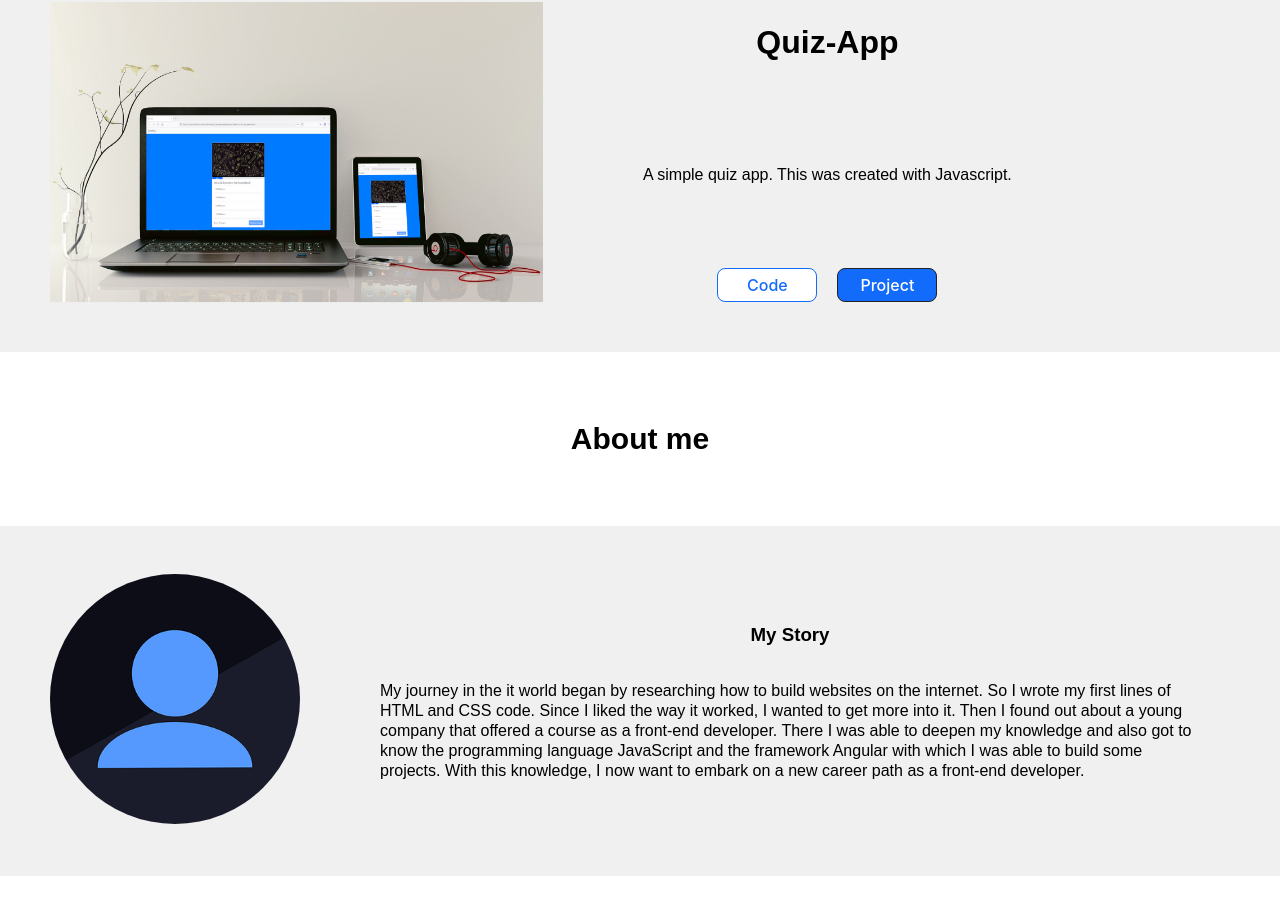
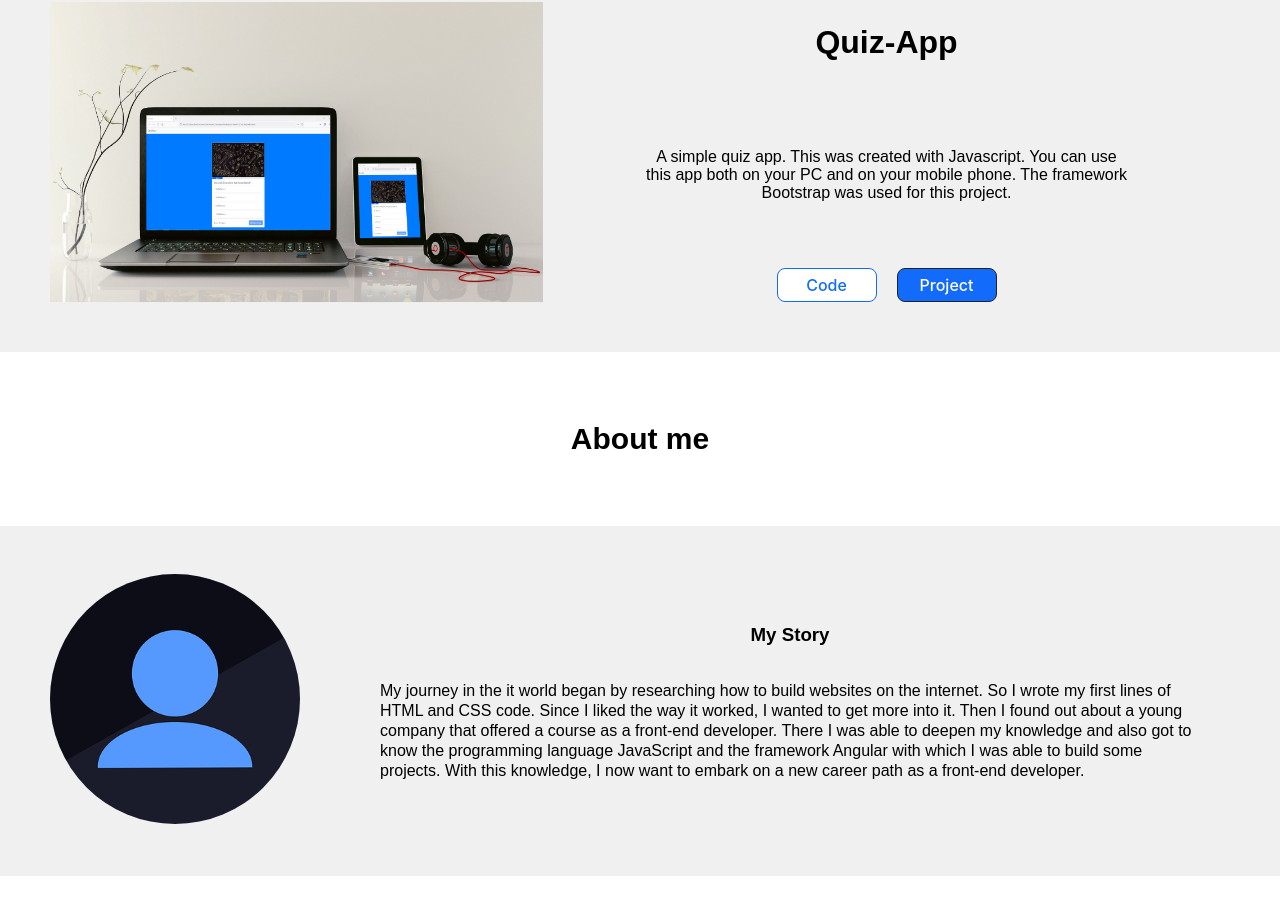
Before and after one commit to Florian-Appel/Portfolio, an Angular app: page / in a window 1280 px wide. Shown: the part 2536-3450 px from the top of the page. Built offline with nearby package versions, Linux system fonts and the light colour scheme.

Commit message:
update projects

```diff
--- a/src/app/projects/projects.component.html
+++ b/src/app/projects/projects.component.html
@@ -7,7 +7,7 @@
         <div class="container">
             <img src="assets/img/crm.jpg" alt="Avatar" class="image">
             <div class="middle">
-                <button onclick="window.location.href='https://florian-appel.developerakademie.net/simple-crm/';" class="text">to project</button>
+                <button onclick="window.location.href='https://florian-appel.developerakademie.net/simple-crm/index.html';" class="text">to project</button>
             </div>
         </div>
         <div class="projekt-info">
@@ -15,7 +15,7 @@
             <p>Here is a simple customer relationship management system. There you can create and edit users and tasks. This Angular project is linked to the Google Firebase database.</p>
             <div class="project-buttons">
                 <button onclick="window.location.href='https://github.com/Florian-Appel/simple-crm.git';" class="button-23-2 b-1" role="button">Code</button>
-                <button onclick="window.location.href='https://florian-appel.developerakademie.net/simple-crm/';" class="button-23 b-2" role="button">Project</button>
+                <button onclick="window.location.href='https://florian-appel.developerakademie.net/simple-crm/index.html';" class="button-23 b-2" role="button">Project</button>
             </div>
         </div>
     </div>
@@ -44,7 +44,7 @@
         </div>
         <div class="projekt-info">
             <h1>Quiz-App</h1>
-            <p>A simple quiz app. This was created with Javascript.</p>
+            <p>A simple quiz app. This was created with Javascript. You can use this app both on your PC and on your mobile phone. The framework Bootstrap was used for this project.</p>
             <div class="project-buttons">
                 <button onclick="window.location.href='https://github.com/Florian-Appel/Quiz-App.git';" class="button-23-2 b-1" role="button">Code</button>
                 <button onclick="window.location.href='https://florian-appel.developerakademie.net/Quiz-App/index.html';" class="button-23 b-2" role="button">Project</button>
```
